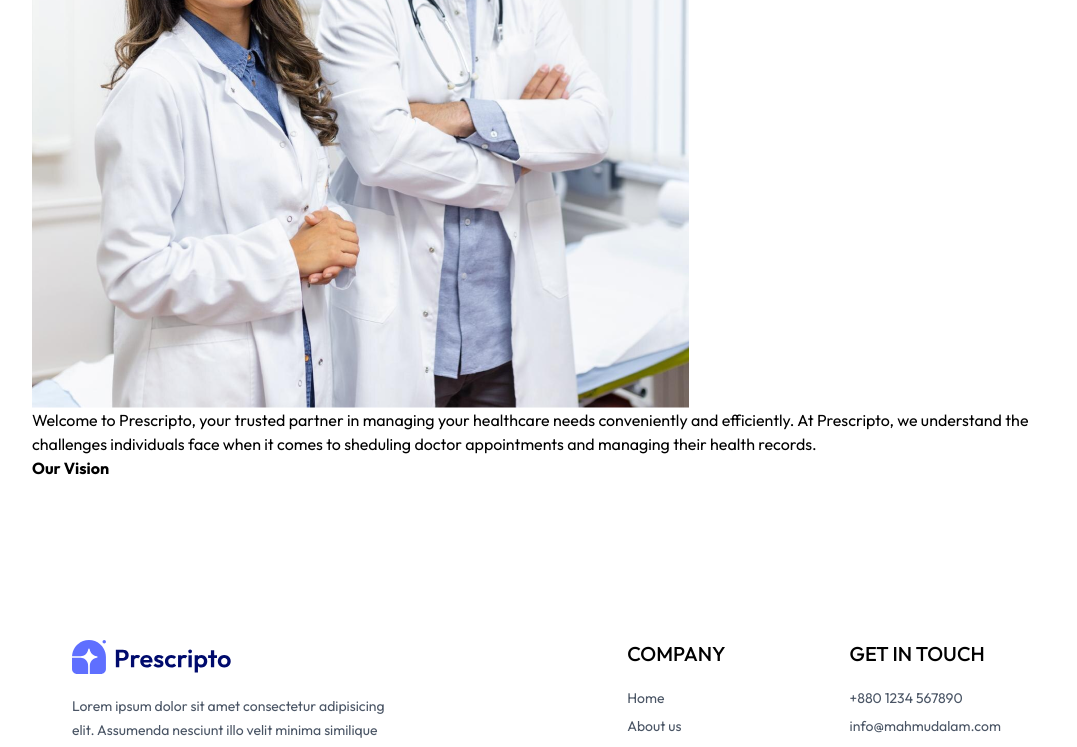
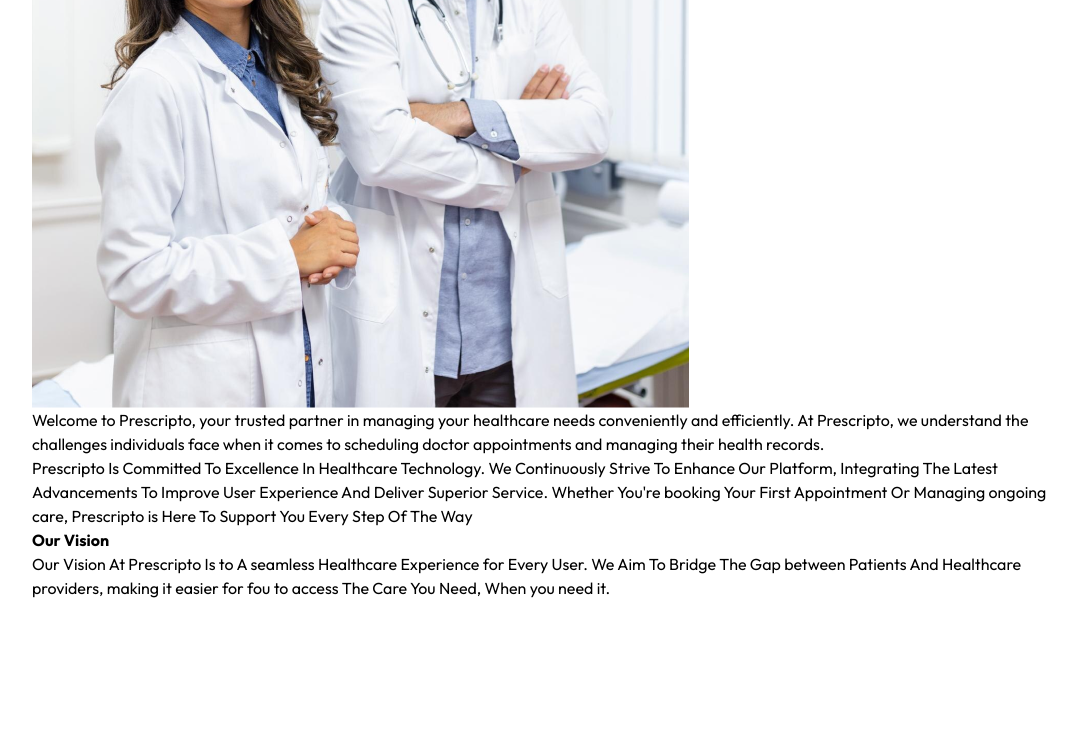
Before and after one commit to DhirajNeupane-999/Appartment-booking-system, a React (Vite) app in the folder frontend/: page /about in a window 1280 px wide. Shown: the part 374-1121 px from the top of the page, without its empty margins (96-1173 px from the left). Built offline with nearby package versions, Linux system fonts and the light colour scheme.

Commit message:
add para into about page

```diff
--- a/frontend/src/pages/About.jsx
+++ b/frontend/src/pages/About.jsx
@@ -16,11 +16,23 @@ const About = () => {
             Welcome to Prescripto, your trusted partner in managing your
             healthcare needs conveniently and efficiently. At Prescripto, we
             understand the challenges individuals face when it comes to
-            sheduling doctor appointments and managing their health records.
+            scheduling doctor appointments and managing their health records.
           </p>
-          <p></p>
+          <p>
+            Prescripto Is Committed To Excellence In Healthcare Technology. We
+            Continuously Strive To Enhance Our Platform, Integrating The Latest
+            Advancements To Improve User Experience And Deliver Superior
+            Service. Whether You're booking Your First Appointment Or Managing
+            ongoing care, Prescripto is Here To Support You Every Step Of The
+            Way
+          </p>
           <b>Our Vision</b>
-          <p></p>
+          <p>
+            Our Vision At Prescripto Is to A seamless Healthcare Experience for
+            Every User. We Aim To Bridge The Gap between Patients And Healthcare
+            providers, making it easier for fou to access The Care You Need,
+            When you need it.
+          </p>
         </div>
       </div>
     </div>
```
